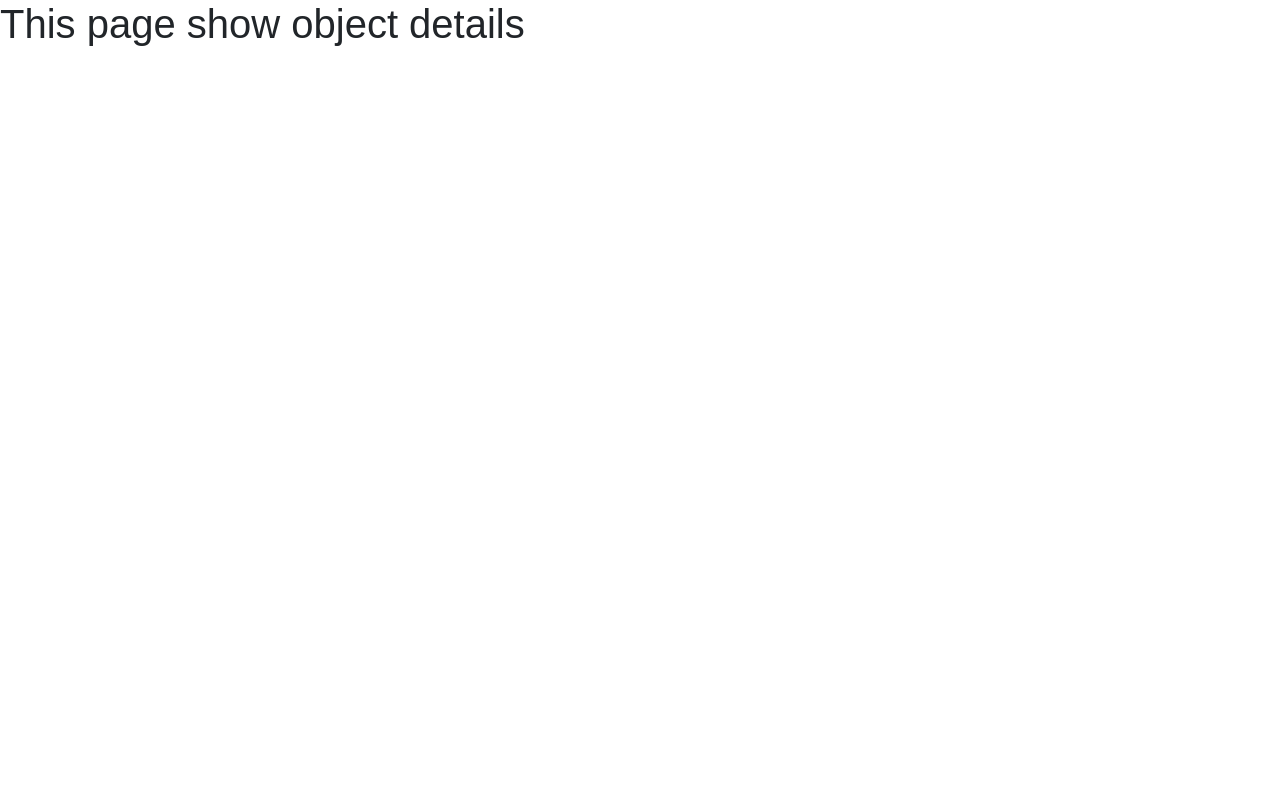
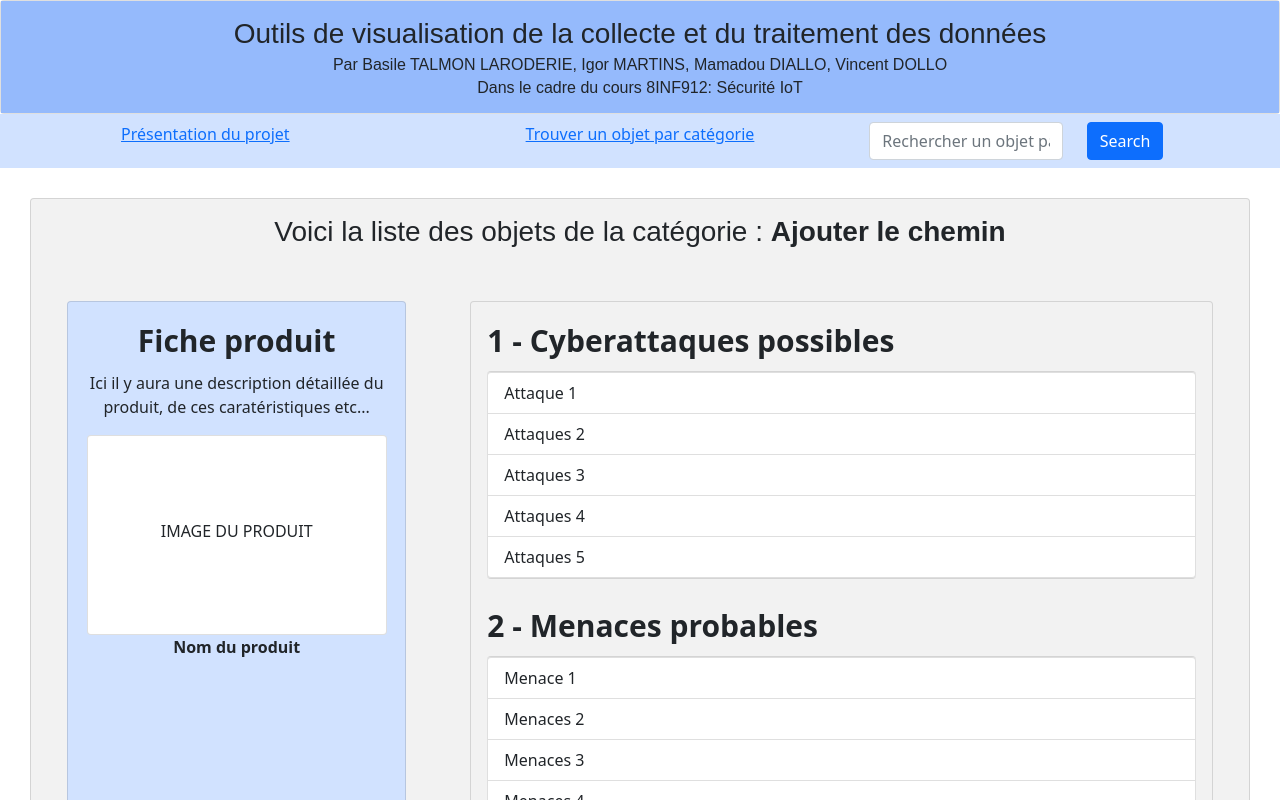
Before and after one commit to ipdmartins/iot_user_data, a React (Create React App) app in the folder front/: page /objectshow in a window 1280 px wide. Shown: the top 800 px of the page. Built offline with nearby package versions, Linux system fonts and the light colour scheme; the HTML template or start-up script is replaced by a standard one.

Commit message:
page objectShow

```diff
--- a/front/src/pages/ObjectShow.js
+++ b/front/src/pages/ObjectShow.js
@@ -1,12 +1,64 @@
 import React from 'react';
+import Footer from '../components/footer/index';
+import Navbar  from '../components/navbar/index';
+import { Card, CardBody, CardTitle, CardText, Row, Col, ListGroup, ListGroupItem } from 'reactstrap';
 // import { useParams, useNavigate } from 'react-router-dom';
 
 export function ObjectShow(){
     // const navigate = useNavigate();
 
     return (
-        <h1>This page show object details
-            {/* <button onClick={()=> navigate('/')}>Change page</button> */}
-        </h1>
+        <div>
+            <Navbar/>
+            <Card style={{margin:'30px', backgroundColor:'#f2f2f2'}}>
+                <CardBody className="text-justify">
+                    <CardTitle tag="h3" style={{textAlign:'center'}}>
+                        Voici la liste des objets de la catégorie :  <strong>Ajouter le chemin</strong>
+                    </CardTitle>
+                    <br/>
+                    <Row>
+                        <Col xs="4">
+                                <Card body style={{ backgroundColor: '#d1e2ff', margin: '20px', height:'95%'}} >
+                                    <center>
+                                    <CardTitle style={{fontWeight: "bold", fontSize: "30px"}}><center>Fiche produit</center></CardTitle>
+                                    <CardText>Ici il y aura une description détaillée du produit, de ces caratéristiques etc...</CardText>
+                                        <Card style={{width:"300px", height:"200px",  justifyContent:'center', alignContent:'center'}}>
+                                            <CardTitle>IMAGE DU PRODUIT</CardTitle>
+                                        </Card>
+                                        <CardText style={{fontWeight: "bold"}}>Nom du produit</CardText>
+                                    </center>
+                                </Card>
+                        </Col>
+                        <Col xs="8">
+                            <Card body border="light" style={{ backgroundColor: '#f2f2f2', margin: '20px'}}>
+                                    <CardTitle style={{fontWeight: "bold", fontSize: "30px"}}>1 - Cyberattaques possibles</CardTitle>
+                                    <ListGroup>
+                                        <ListGroupItem>Attaque 1</ListGroupItem>
+                                        <ListGroupItem>Attaques 2</ListGroupItem>
+                                        <ListGroupItem>Attaques 3</ListGroupItem>
+                                        <ListGroupItem>Attaques 4</ListGroupItem>
+                                        <ListGroupItem>Attaques 5</ListGroupItem>
+                                    </ListGroup>
+                                    <br/>
+                                    <CardTitle style={{fontWeight: "bold", fontSize: "30px"}}>2 - Menaces probables</CardTitle>
+                                    <ListGroup>
+                                        <ListGroupItem>Menace 1</ListGroupItem>
+                                        <ListGroupItem>Menaces 2</ListGroupItem>
+                                        <ListGroupItem>Menaces 3</ListGroupItem>
+                                        <ListGroupItem>Menaces 4</ListGroupItem>
+                                        <ListGroupItem>Menaces 5</ListGroupItem>
+                                    </ListGroup>
+                            </Card>
+                        </Col>
+
+                    </Row>
+
+                </CardBody>
+            </Card>
+
+            <Footer/>
+
+
+        </div>
     )
 }
```
